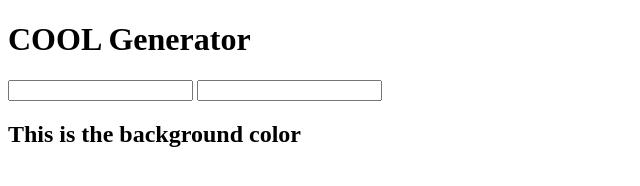
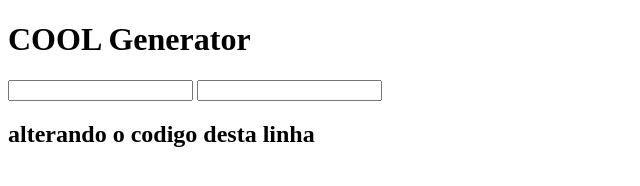
Before and after one commit to gabrielsantos01/background-generator, a plain HTML site: page index.html in a window 1280 px wide. Shown: the whole page, without its empty margins (0-640 px from the left). Drawn offline with Linux system fonts and the light colour scheme.

Commit message:
alterando o h2

```diff
--- a/index.html
+++ b/index.html
@@ -10,7 +10,7 @@
     <h1>COOL Generator</h1>
     <input type="text" class="color1">
     <input type="text" class="color2">
-    <h2>This is the background color</h2>
+    <h2>alterando o codigo desta linha</h2>
     <h3></h3>
 </body>
 </html>
```
